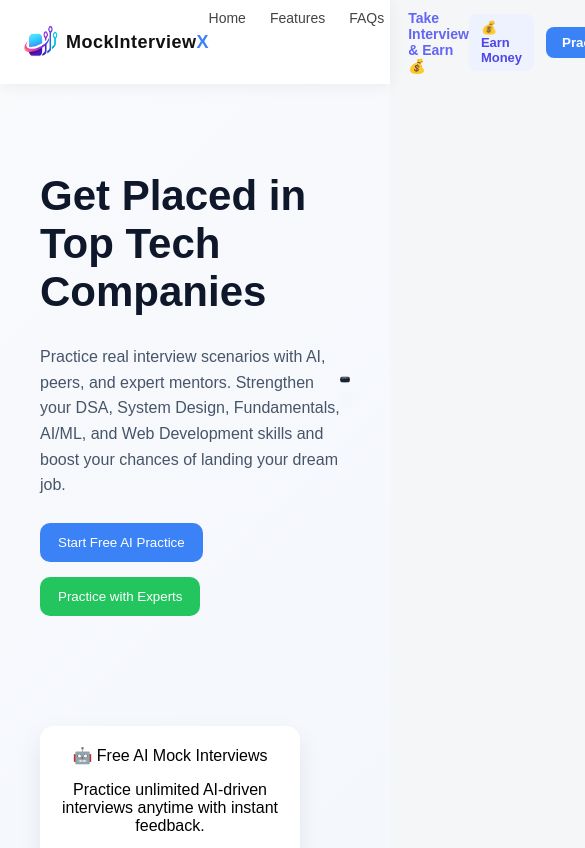
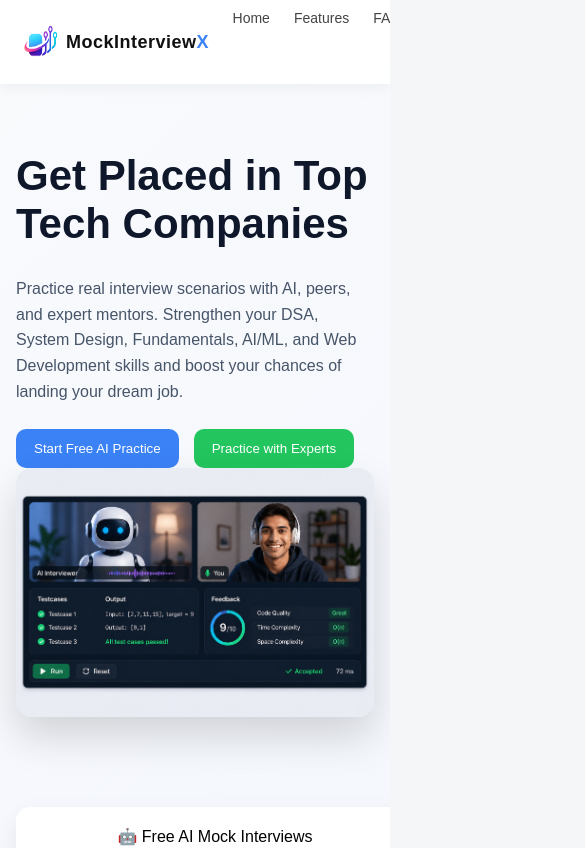
Before and after one commit to MuskanMehta-2006/MockInterviewX_frontend, a React (Create React App) app: page / in a window 390 px wide. Shown: the top 848 px of the page, 585 px wide, since content can reach past the window. Built offline with nearby package versions, Linux system fonts and the light colour scheme.

Commit message:
Fix mobile responsive issues (remove overflow, improve layout)

```diff
--- a/src/pages/LandingPage.jsx
+++ b/src/pages/LandingPage.jsx
@@ -321,7 +321,8 @@ const styles = {
   page: {
     fontFamily: "Arial",
     background: "linear-gradient(135deg, #f8fafc, #eef2ff)",
-    minHeight: "100vh"
+    minHeight: "100vh",
+    overflowX: "hidden"
   },
 logoIcon: {
   width: "50px",
@@ -331,6 +332,8 @@ logoIcon: {
   navbar: {
   position: "sticky",
   top: 0,
+  gap: "24px",
+fontSize: "14px",
   zIndex: 1000,
   display: "flex",
   justifyContent: "space-between",
@@ -346,6 +349,7 @@ navLinks: {
   gap: "22px",
   fontWeight: "500",
   color: "#334155",
+    flexWrap: "wrap",
   cursor: "pointer"
 },
 navLeft: {
@@ -399,16 +403,17 @@ navTag: {
 },
   /* HERO */
   hero: {
-    display: "flex",
-    justifyContent: "space-between",
-    alignItems: "center",
-    flexWrap: "wrap",
-    padding: "60px 40px"
-  },
+  display: "flex",
+  justifyContent: "space-between",
+  alignItems: "center",
+  flexWrap: "wrap",
+  padding: "60px 40px",
+  flexDirection: "column",  // 🔥 mobile ke liye
+  padding: "40px 16px",
+},
 
   left: {
     flex: 1,
-    minWidth: "300px"
   },
 
   right: {
@@ -468,13 +473,13 @@ navTag: {
   gridTemplateColumns: "repeat(auto-fit, minmax(250px, 1fr))",
   gap: "20px",
   marginTop: "50px",
-  padding: "0 40px"
+  padding: "0 16px"
 },
   card: {
     padding: "20px",
     background: "white",
     borderRadius: "14px",
-    width: "220px",
+    width: "100%",
     textAlign: "center",
     boxShadow: "0 10px 25px rgba(0,0,0,0.08)",
     fontWeight: "500"
```
